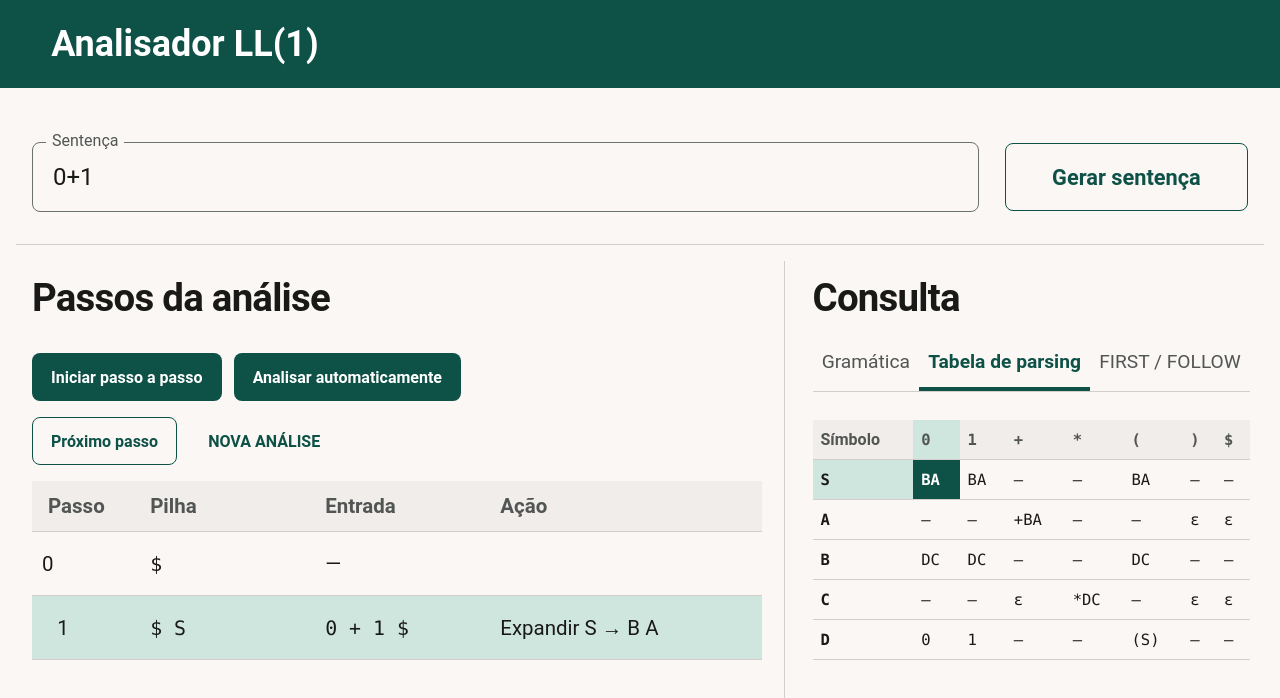
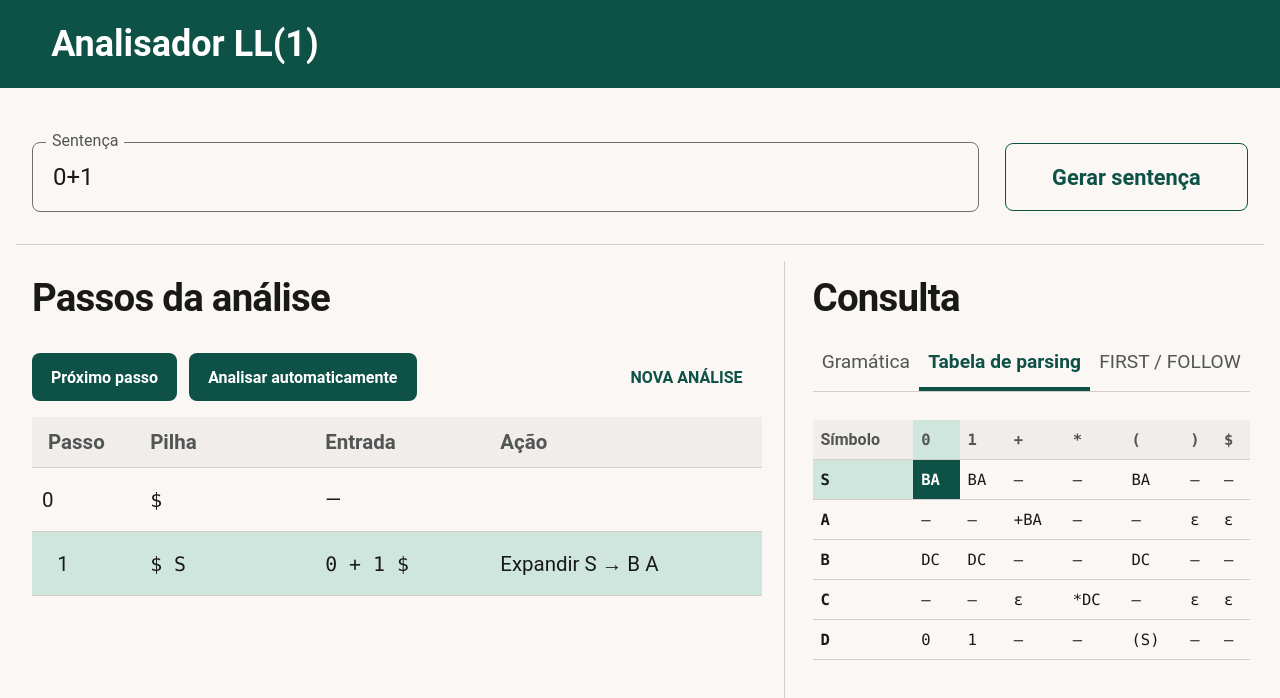
Before and after one commit to RenanPoersch/ll1, an Angular app: page / in a window 1280 px wide. Both pictures are taken after a click on the button "Iniciar passo a passo". Shown: the top 698 px of the page. Built offline with nearby package versions, Linux system fonts and the light colour scheme.

Commit message:
Alinha os controles e unifica o botão de avanço manual

```diff
--- a/src/app.html
+++ b/src/app.html
@@ -13,20 +13,18 @@
   <div class="workspace">
     <section class="analysis" aria-labelledby="steps-title">
       <h1 id="steps-title">Passos da análise</h1>
+      @let manualInProgress = result && mode === 'manual' && !finished;
       <div class="trace-controls">
-        <button class="button primary" type="button" (click)="run('manual')">Iniciar passo a passo</button>
+        <button class="button primary" type="button" (click)="manualInProgress ? advance() : run('manual')">
+          {{ manualInProgress ? 'Próximo passo' : 'Iniciar passo a passo' }}
+        </button>
         <button class="button primary" type="button" (click)="run('automatic')">Analisar automaticamente</button>
+        @if (result) {
+          <button class="button text reset-analysis" type="button" (click)="reset(input)">Nova análise</button>
+        }
       </div>
-      @if (result) {
-        <div class="trace-controls">
-          @if (mode === 'manual' && !finished) {
-            <button class="button outlined" type="button" (click)="advance()">Próximo passo</button>
-          }
-          @if (mode === 'automatic' && !finished) {
-            <span class="hint" role="status">Analisando automaticamente…</span>
-          }
-          <button class="button text" type="button" (click)="reset(input)">Nova análise</button>
-        </div>
+      @if (result && mode === 'automatic' && !finished) {
+        <p class="hint" role="status">Analisando automaticamente…</p>
       }
       <div class="trace" #trace tabindex="0" aria-label="Histórico da análise">
         <table>
--- a/src/styles.scss
+++ b/src/styles.scss
@@ -97,6 +97,7 @@ thead { background: #f0edeb; color: var(--muted); }
 th, td { border-bottom: 1px solid var(--line); padding: 13px 16px; }
 td { overflow-wrap: anywhere; }
 .trace-controls { display: flex; flex-wrap: wrap; align-items: center; gap: 12px; margin-bottom: 16px; }
+.reset-analysis { margin-inline-start: auto; }
 .trace { overflow: auto; max-height: clamp(420px, 66vh, 760px); scrollbar-color: #8ca49d transparent; }
 .trace table { min-width: 420px; table-layout: fixed; font-size: clamp(14px, 1.6vw, 21px); }
 .trace thead { position: sticky; top: 0; z-index: 1; }
```
